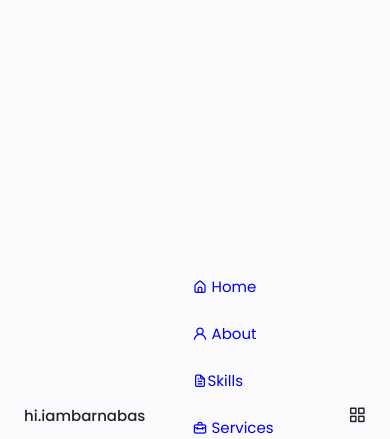
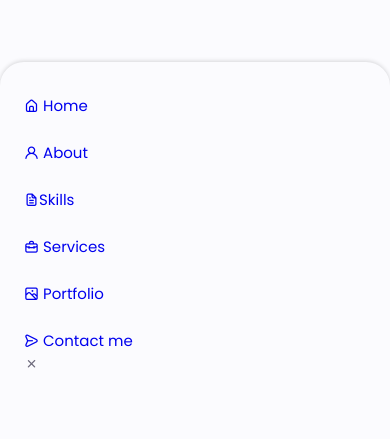
Before and after one commit to catastroface/iambarnabas, a plain HTML site: page assets/index.html in a window 390 px wide. Shown: the part 405-844 px from the top of the page. Drawn offline with nearby package versions, Linux system fonts and the light colour scheme.

Commit message:
Setup navbar layout for small screens

```diff
--- a/assets/css/styles.css
+++ b/assets/css/styles.css
@@ -172,3 +172,17 @@ img {
 .nav__toggle:hover {
   color: var(--main-color);
 }
+
+@media screen and (max-width: 767px) {
+  .nav__menu {
+    position: fixed;
+    bottom: 0;
+    left: 0;
+    width: 100%;
+    background-color: var(--body-color);
+    padding: 2rem 1.5rem 4rem;
+    box-shadow: 0 -1px 4px rgba(0, 0, 0, 0.15);
+    border-radius: 1.5rem 1.5rem 0 0;
+    transition: 0.3s;
+  }
+}
```
